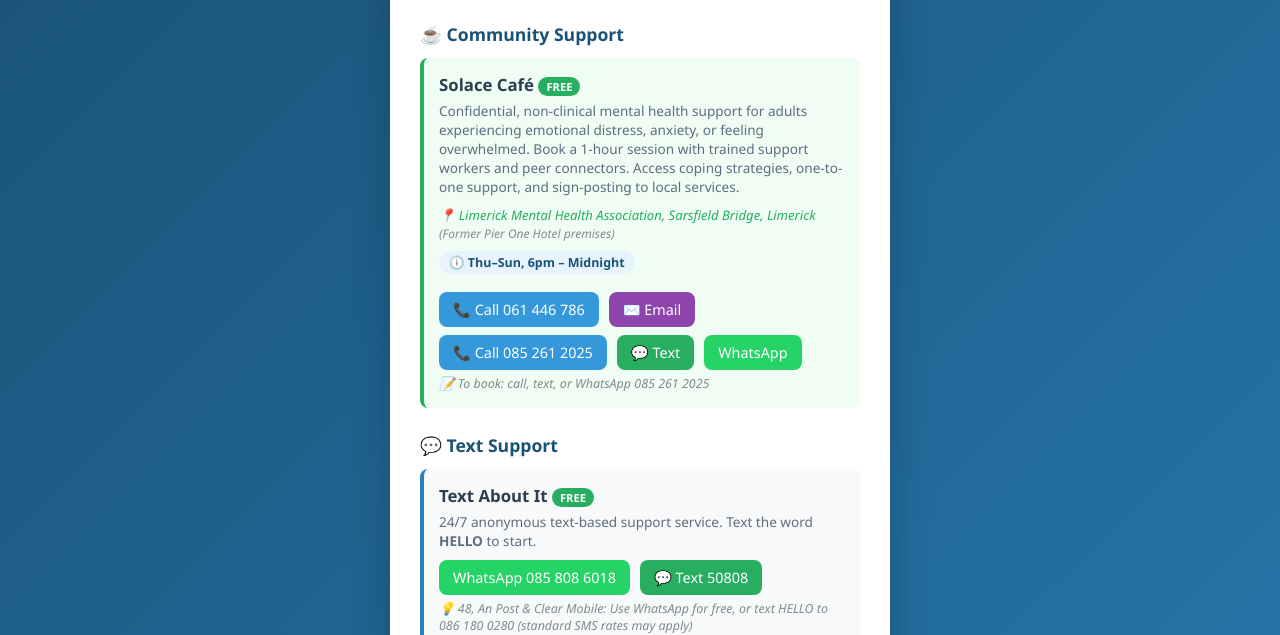
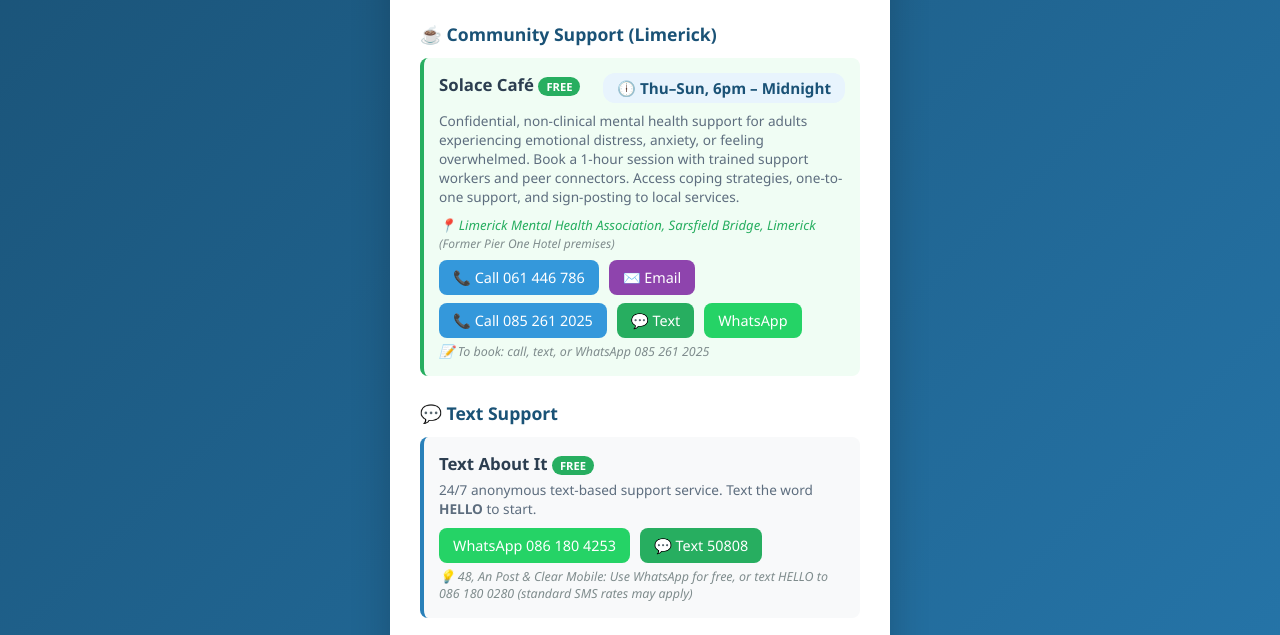
Before and after one commit to VictoriaDigital/contactesQR, a website: page index.html in a window 1280 px wide. Shown: the part 179-814 px from the top of the page. Drawn offline with Linux system fonts and the light colour scheme.

Commit message:
Add Limerick to Community Support, bigger hours next to Solace Café, update Text About It WhatsApp

```diff
--- a/index.html
+++ b/index.html
@@ -223,10 +223,13 @@
         </div>
 
         <!-- SOLACE CAFÉ -->
-        <div class="section-title">☕ Community Support</div>
+        <div class="section-title">☕ Community Support (Limerick)</div>
 
         <div class="service-card highlight">
-            <div class="service-name">Solace Café <span class="free-badge">Free</span></div>
+            <div style="display: flex; justify-content: space-between; align-items: flex-start; flex-wrap: wrap; gap: 8px; margin-bottom: 8px;">
+                <div class="service-name" style="margin-bottom: 0;">Solace Café <span class="free-badge">Free</span></div>
+                <div class="service-hours" style="font-size: 0.95rem; padding: 5px 14px; margin-bottom: 0;">🕕 Thu–Sun, 6pm – Midnight</div>
+            </div>
             <div class="service-desc">
                 Confidential, non-clinical mental health support for adults experiencing emotional distress, anxiety, or feeling overwhelmed. Book a 1-hour session with trained support workers and peer connectors. Access coping strategies, one-to-one support, and sign-posting to local services.
             </div>
@@ -234,7 +237,6 @@
                 <a href="https://www.google.com/maps/search/?api=1&query=Limerick+Mental+Health+Association+Sarsfield+Bridge+Limerick" target="_blank" style="color: #27ae60; text-decoration: none;">📍 Limerick Mental Health Association, Sarsfield Bridge, Limerick</a><br>
                 <span style="font-size: 0.75rem;">(Former Pier One Hotel premises)</span>
             </div>
-            <div class="service-hours">🕕 Thu–Sun, 6pm – Midnight</div>
             <div class="contact-links">
                 <a href="tel:+35361446786" class="contact-btn btn-call">📞 Call 061 446 786</a>
                 <a href="mailto:solace@limerickmentalhealth.ie?subject=Solace%20Cafe%20Booking%20Enquiry" class="contact-btn btn-email">✉️ Email</a>
@@ -254,7 +256,7 @@
             <div class="service-name">Text About It <span class="free-badge">Free</span></div>
             <div class="service-desc">24/7 anonymous text-based support service. Text the word <strong>HELLO</strong> to start.</div>
             <div class="contact-links">
-                <a href="https://wa.me/353858086018?text=HELLO" class="contact-btn btn-whatsapp">WhatsApp 085 808 6018</a>
+                <a href="https://wa.me/353861804253?text=HELLO" class="contact-btn btn-whatsapp">WhatsApp 086 180 4253</a>
                 <a href="sms:50808" class="contact-btn btn-sms">💬 Text 50808</a>
             </div>
             <p class="note">💡 48, An Post & Clear Mobile: Use WhatsApp for free, or text HELLO to 086 180 0280 (standard SMS rates may apply)</p>
```
